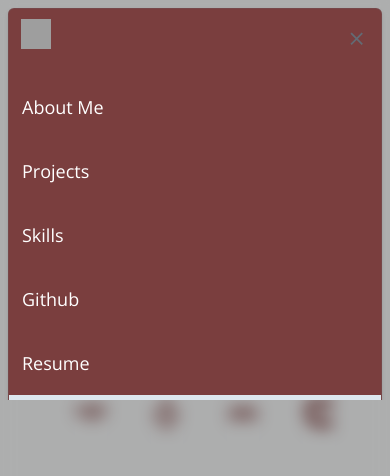
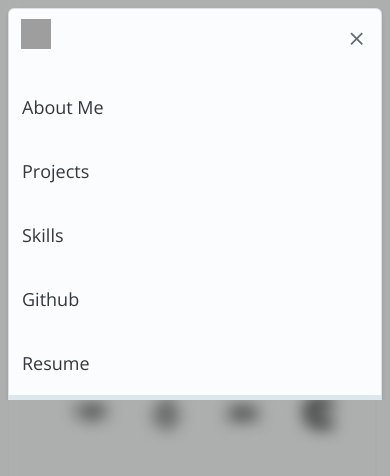
Before and after one commit to Ayushnigam1/next-portfolio, a Next.js app: page /contacts in a window 390 px wide. Both pictures are taken after a click on the button 34 px from the left and 34 px from the top of the page. Shown: the top 476 px of the page. Built offline with nearby package versions, Linux system fonts and the light colour scheme; grey boxes are pictures that could not be loaded; a web font is replaced by a local one.

Commit message:
responsive design

```diff
--- a/src/app/contacts/page.tsx
+++ b/src/app/contacts/page.tsx
@@ -52,7 +52,7 @@ export default function Contacts() {
               },
               width: "1px",
               height: "200%",
-              backgroundColor: "#7A3E3E",
+              backgroundColor: "black",
             },
           }}
           fontFamily="Rampart One"
@@ -98,7 +98,7 @@ export default function Contacts() {
               >
                 <Instagram
                   sx={{
-                    color: "#7A3E3E",
+                    color: "black",
                     fontSize: 30,
                     transition: "font-size 0.4s ease-in-out",
                     "&:hover": { fontSize: 35 },
@@ -132,7 +132,7 @@ export default function Contacts() {
                 target="_blank"
                 rel="noopener noreferrer"
               >
-                <Icon as={AiOutlineLinkedin} color="#7A3E3E" />
+                <Icon as={AiOutlineLinkedin}  color="black" />
               </a>
             </Sheet>
             <Sheet
@@ -161,7 +161,7 @@ export default function Contacts() {
                 target="_blank"
                 rel="noopener noreferrer"
               >
-                <Icon as={FaGithub} color="#7A3E3E" />
+                <Icon as={FaGithub}  color="black" />
               </a>
             </Sheet>
             <Sheet
@@ -190,7 +190,7 @@ export default function Contacts() {
                 target="_blank"
                 rel="noopener noreferrer"
               >
-                <Icon as={SiGmail} color="#7A3E3E" />
+                <Icon as={SiGmail}  color="black" />
               </a>
             </Sheet>
           </Stack>
@@ -221,7 +221,7 @@ export default function Contacts() {
                 target="_blank"
                 rel="noopener noreferrer"
               >
-                <Icon as={FaUpwork} color="#7A3E3E" />
+                <Icon as={FaUpwork}  color="black" />
               </a>
             </Sheet>
             <Sheet
@@ -250,7 +250,7 @@ export default function Contacts() {
                 target="_blank"
                 rel="noopener noreferrer"
               >
-                <Icon as={SiLeetcode} color="#7A3E3E" />
+                <Icon as={SiLeetcode}  color="black" />
               </a>
             </Sheet>
             <Sheet
@@ -279,7 +279,7 @@ export default function Contacts() {
                 target="_blank"
                 rel="noopener noreferrer"
               >
-                <Icon as={SiGeeksforgeeks} color="#7A3E3E" />
+                <Icon as={SiGeeksforgeeks}  color="black" />
               </a>
             </Sheet>
             <Sheet
@@ -308,7 +308,7 @@ export default function Contacts() {
                 target="_blank"
                 rel="noopener noreferrer"
               >
-                <Icon as={SiCodingninjas} color="#7A3E3E" />
+                <Icon as={SiCodingninjas}  color="black" />
               </a>
             </Sheet>
           </Stack>
--- a/src/components/NavMenu.tsx
+++ b/src/components/NavMenu.tsx
@@ -20,8 +20,8 @@ function NavMenu() {
             >
                 <Bars2Icon height={18} />
             </IconButton>
-            <Drawer slotProps={{ content: { sx: { bgcolor: 'transparent', boxShadow: 'none', p: 1,color:'white' } } }} open={open} anchor='top' onClose={() => setOpen(o => !o)}>
-                <Sheet sx={{ border: 1, borderRadius: 'sm', borderColor: theme.palette.divider, boxShadow: theme.shadow['sm'],backgroundColor:"#7A3E3E", }}>
+            <Drawer slotProps={{ content: { sx: { bgcolor: 'transparent', boxShadow: 'none', p: 1 } } }} open={open} anchor='top' onClose={() => setOpen(o => !o)}>
+                <Sheet sx={{ border: 1, borderRadius: 'sm', borderColor: theme.palette.divider, boxShadow: theme.shadow['sm'] }}>
                     <List>
                         <ListItem sx={{ marginBottom: 2}}>
                             <ListItemContent sx={{ justifyContent: 'space-between', alignItems: 'center', display: "flex" }}>
@@ -47,7 +47,7 @@ function NavMenu() {
                                                     ...theme.typography['body-lg'],
                                                     fontFamily: "Open Sans",
                                                     lineHeight: 3,
-                                                     color:"white"
+
                                                 })}
                                             >
                                                 {item.title}
```
